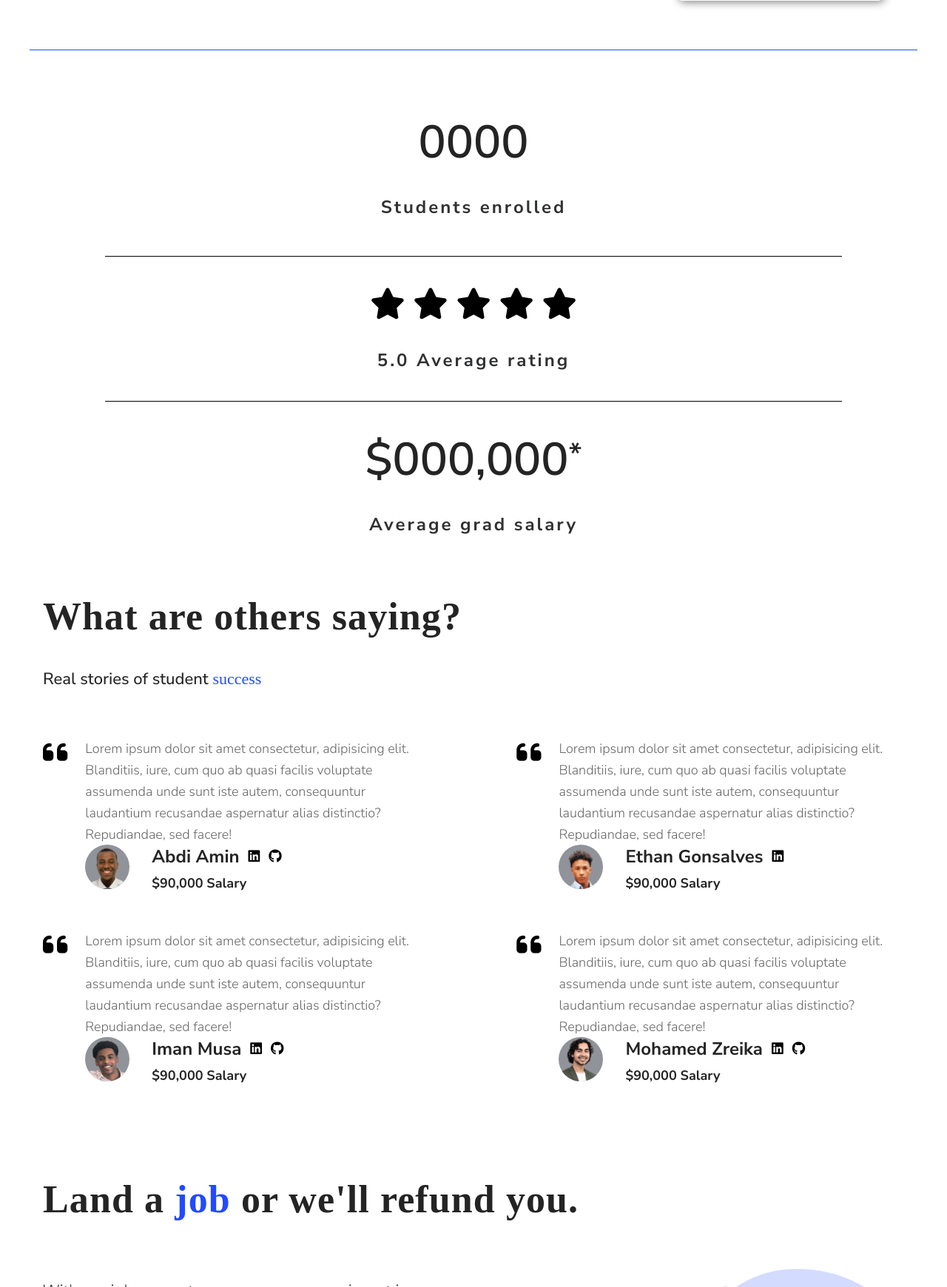
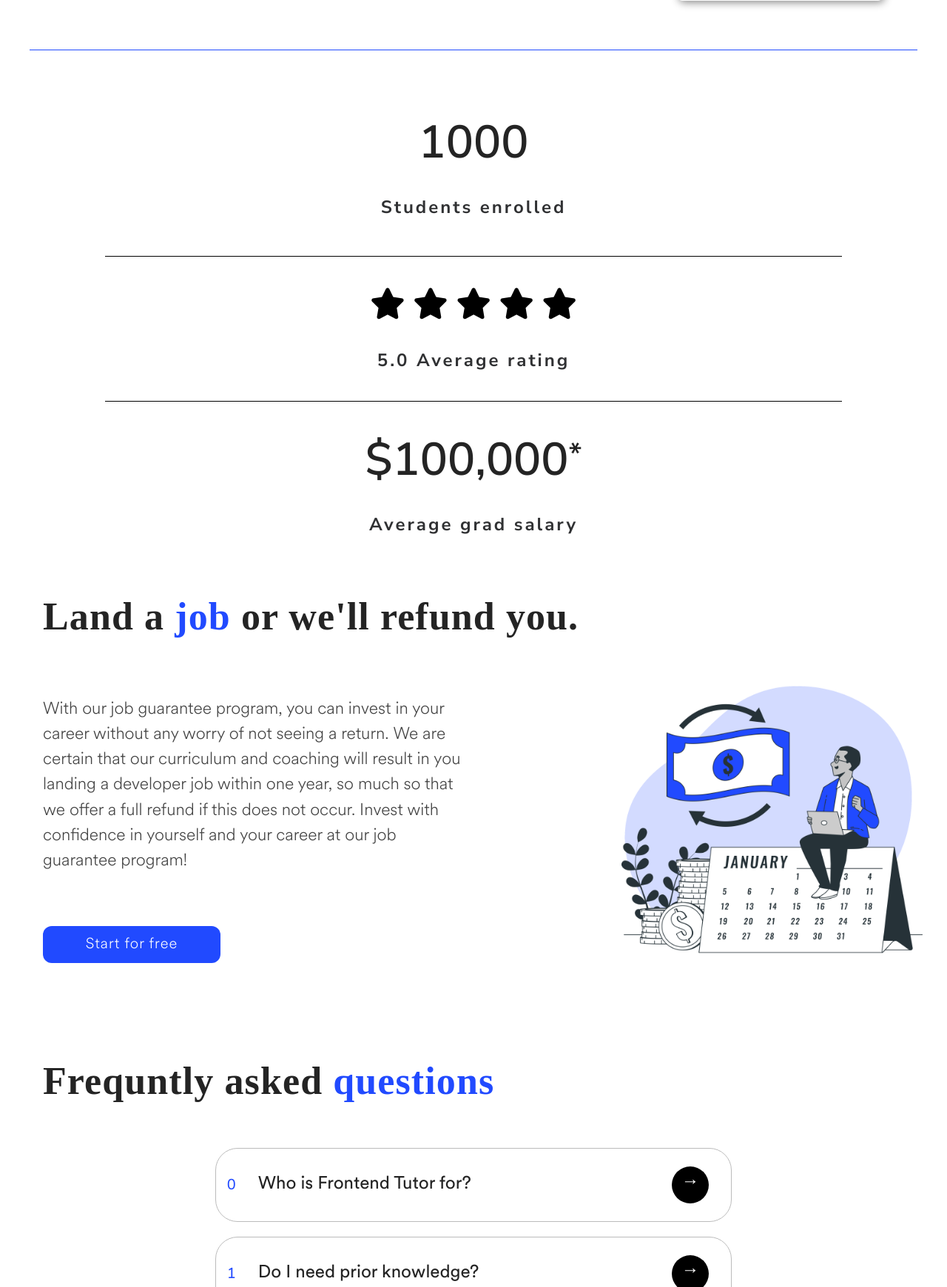
Before and after one commit to Jsingh651/testTutor, a Flask app: page / in a window 1280 px wide. Shown: the part 4760-6500 px from the top of the page at 74% size. Run offline with Flask 3, Linux system fonts and the light colour scheme; some libraries are stand-ins or nearby versions; some web fonts are replaced.

Commit message:
Added requirments.txt

```diff
--- a/flask_app/templates/landingPage.html
+++ b/flask_app/templates/landingPage.html
@@ -445,7 +445,7 @@
         <div class="section__one_five_row">
             <div class="section__one_five_main">
                 <div class="num_of_students">
-                    <h1 class="number_of">0000</h1>
+                    <h1 class="number_of">1000</h1>
                     <h1 class="number_of_text">Students enrolled</h1>
                 </div>
                 <div class="average_ratings">
@@ -459,22 +459,22 @@
                     <h1 class="number_of_avg_rating">5.0 Average rating</h1>
                 </div>
                 <div class="average_salary">
-                    <h1 class="number_of_avg_salary">$000,000<span class="span_star">*</span></h1>
+                    <h1 class="number_of_avg_salary">$100,000<span class="span_star">*</span></h1>
                     <h1 class="salary_text">Average grad salary</h1>
                 </div>
             </div>
         </div>
     </section>
-    <section class="section__four">
+    <!-- <section class="section__four">
         <div class="section__four_row">
             <h1 class="section__four_title ttl">What are others saying?</h1>
             <h3 class="section__four_sub_title">Real stories of student <span class="sucess">success</span></h3>
-            <!-- <div class="section_sub_line"></div> -->
+             <div class="section_sub_line"></div>
             <div class="section__four_main">
                 <div class="one_review">
                     <i class="fa-solid fa-quote-left"></i>
                     <div class="one_review_main">
-                        <!-- <p class="text_review">The course is absolutely brilliant, if you hesitating right now I'm telling you, you will get results if you put in the time, whether it be 30 mins, 1 hour, 2 hours, just make sure you put that time in.</p> -->
+                         <p class="text_review">The course is absolutely brilliant, if you hesitating right now I'm telling you, you will get results if you put in the time, whether it be 30 mins, 1 hour, 2 hours, just make sure you put that time in.</p>
                         <p class="text_review">Lorem ipsum dolor sit amet consectetur, adipisicing elit. Blanditiis, iure, cum quo ab quasi facilis voluptate assumenda unde sunt iste autem, consequuntur laudantium recusandae aspernatur alias distinctio? Repudiandae, sed facere!</p>
                         <div class="review_main_low">
                             <img alt="" src="../static/assets/abdi.15aed54.png" class="profile_review_img">
@@ -555,7 +555,7 @@
                 </div>
             </div>
         </div>
-    </section>
+    </section> -->
     <section class="section__five">
         <div class="section__five_row">
             <h1 class="section__five_title ttl">Land a <span class="sucess">job</span> or we'll refund you.</h1>
```
Also changed, not shown: requirements.txt (added, +18 -0 lines), vercel.json (deleted).
